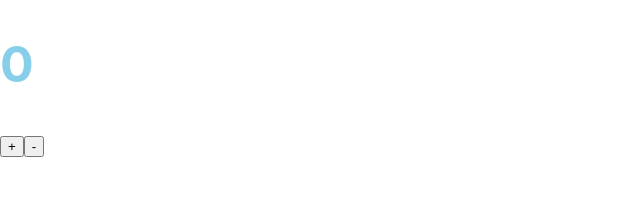
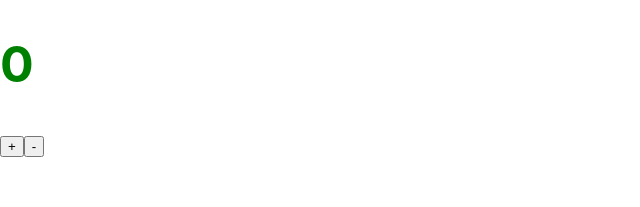
Before and after one commit to somesanity/webHook, a React (Create React App) app: page / in a window 1280 px wide. Shown: the top 207 px of the page, without its empty margins (0-640 px from the left). Built offline with nearby package versions, Linux system fonts and the light colour scheme.

Commit message:
change color to green

```diff
--- a/src/App.css
+++ b/src/App.css
@@ -1,4 +1,4 @@
 body {
   font-size: 25px;
-  color: skyblue;
+  color: green;
 }
```
